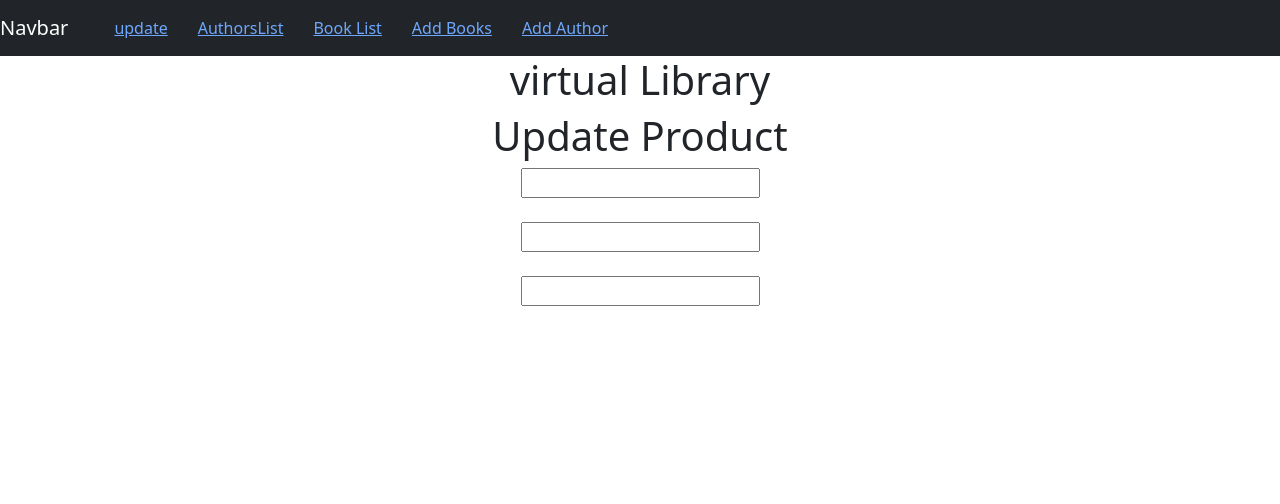
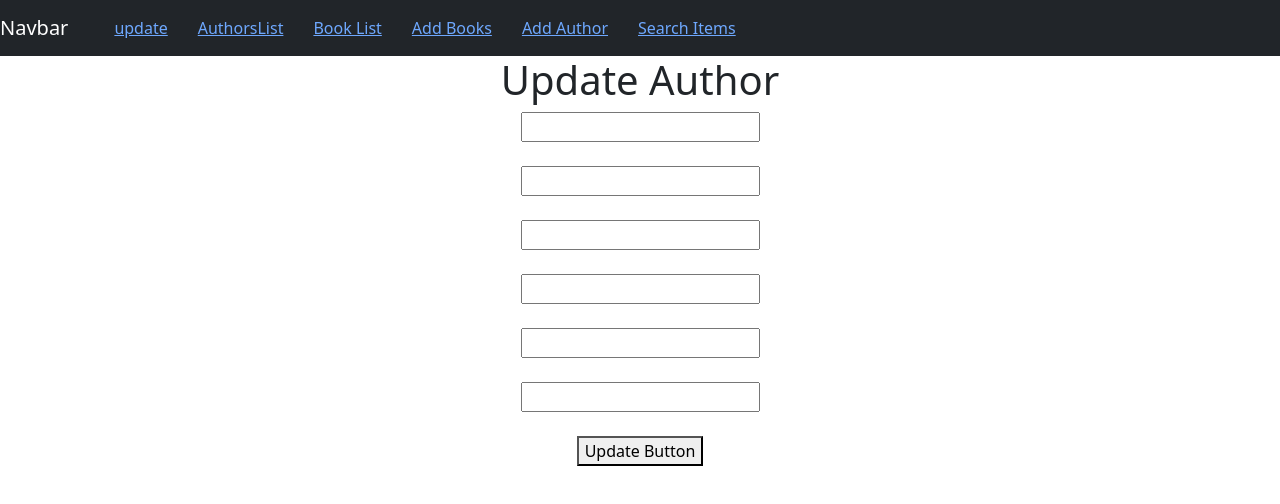
Before and after one commit to mwihoti/Virtual-Library, a React (Create React App) app in the folder virtual-lib_dashboard/: page /authorlist/update/1 in a window 1280 px wide. Shown: the top 504 px of the page. Built offline with nearby package versions, Linux system fonts and the light colour scheme; no server answers.

Commit message:
Virtual library

```diff
--- a/virtual-lib_dashboard/src/App.js
+++ b/virtual-lib_dashboard/src/App.js
@@ -6,6 +6,8 @@ import Header from './header';
 import BookAdd from './BookAdd';
 import AddAuthor from './AddAuthor';
 import Updates from './UpdateBook';
+import UpdateAuthor from './UpdateAuthor';
+import SearchItems from './searchitems';
 import { BrowserRouter, Routes, Route } from 'react-router-dom';
 
 function App() {
@@ -13,13 +15,14 @@ function App() {
     <div className='App' >
       <BrowserRouter>
       <Header />
-      <h1>virtual Library</h1>
+
       <Routes>
 
 
      <Route path="authorlist" element={<AuthorList/>}/>
-     <Route path="/authorlist/update/:id" element={<Updates />} />
+     <Route path="/authorlist/update/:id" element={<UpdateAuthor />} />
      <Route path="books" element={<BookAdd />}/>
+     <Route path="search" element={<SearchItems />}/>
      <Route path="/booklist/update/:id" element={<Updates />} />
      <Route path="booklist" element={<BookList />}/>
      <Route path="authors" element={< AddAuthor/>}/>
--- a/virtual-lib_dashboard/src/BookAdd.js
+++ b/virtual-lib_dashboard/src/BookAdd.js
@@ -4,6 +4,7 @@ function BookAdd() {
     const [name, setName] = useState("");
     const [isbn, setIsbn] = useState("");
     const [author, setAuthor] = useState("");
+    const [author_id, setAuthor_id] = useState("");
 
     async function addbook ()
     {
@@ -12,6 +13,7 @@ function BookAdd() {
         formData.append('name', name);
         formData.append('isbn', isbn);
         formData.append('author', author);
+        formData.append('author_id', author_id);
         let response = await fetch("http://localhost:8000/api/book",{
             method: 'POST',
             body: formData
@@ -22,6 +24,7 @@ function BookAdd() {
           setName("");
           setIsbn("");
           setAuthor("");
+          setAuthor_id("");
 
 
     }
@@ -35,6 +38,7 @@ function BookAdd() {
         <input type="text" value={name} onChange={(e) => setName(e.target.value)} className='form-control' placeholder='Name'/>
         <input type="text" value={isbn} onChange={(e) => setIsbn(e.target.value)} className='form-control' placeholder='isbn'/>
         <input type="text" value={author} onChange={(e) => setAuthor(e.target.value)} className='form-control' placeholder='Author'/>
+        <input type="text" value={author_id} onChange={(e) => setAuthor_id(e.target.value)} className='form-control' placeholder='Author_id'/>
         </div>
         <button className='btn btn-primary' onClick={addbook}>ADD BOOK</button>
 
--- a/virtual-lib_dashboard/src/UpdateAuthor.js
+++ b/virtual-lib_dashboard/src/UpdateAuthor.js
@@ -0,0 +1,39 @@
+import React from 'react'
+import { useState, useEffect } from 'react'
+import { useNavigate, useParams } from 'react-router-dom';
+function UpdateAuthor() {
+    const [author, setAuthor] = useState([]);
+    const {id} = useParams();
+    const navigate = useNavigate();
+
+    useEffect(() => {
+        const fetchData = async () => {
+            try {
+                let result = await fetch(`http://localhost:8000/api/author/${id}`);
+                result = await result.json();
+                setAuthor(result)
+            } catch(error){
+                console.log("Missing data", error)
+            }
+        }; fetchData()
+    }, [id])
+
+    return (
+    <div>
+        <h1>Update Author</h1>
+        <input type='text' defaultValue={author.name} /> <br/> <br/>
+        <input type="text" defaultValue={author.id} /> <br/><br/>
+
+        <input type='text' defaultValue={author.gender} /> <br/> <br/>
+        <input type='text' defaultValue={author.age} /> <br/> <br/>
+        <input type='text' defaultValue={author.country} /> <br/> <br/>
+        <input type='text' defaultValue={author.genre} /> <br/> <br/>
+
+        <button>Update Button</button>
+
+
+    </div>
+  )
+}
+
+export default UpdateAuthor
--- a/virtual-lib_dashboard/src/UpdateBook.js
+++ b/virtual-lib_dashboard/src/UpdateBook.js
@@ -2,7 +2,7 @@ import React from 'react'
 import { useState, useEffect } from 'react';
 import {useNavigate, useParams} from 'react-router-dom';
 
-function Updates(props) {
+function Updates() {
     const [data, setData] = useState([]);
     const navigate = useNavigate();
     const {id} = useParams();
@@ -22,10 +22,13 @@ function Updates(props) {
 
   return (
     <div>
-        <h1>Update Product</h1>
-        <input type='text' defaultValue={data.name} /> <br /> <br />
-        <input type='text' defaultValue={data.isbn} /> <br /> <br />
-        <input type="text" defaultValue={data.author} /> <br/><br/>
+        <h1>Update Books</h1>
+        <input type='text' value={data.name} /> <br /> <br />
+        <input type='text' value={data.isbn} /> <br /> <br />
+        <input type='text' value={data.author} /> <br/><br/>
+
+
+        <button>Update Button</button>
 
     </div>
 
--- a/virtual-lib_dashboard/src/header.js
+++ b/virtual-lib_dashboard/src/header.js
@@ -14,6 +14,7 @@ function Header() {
               <Link to="/booklist">Book List</Link>
               <Link to="/books">Add Books</Link>
               <Link to="/authors">Add Author</Link>
+              <Link to="/search">Search Items</Link>
             </Nav>
 
         </Navbar>
--- /dev/null
+++ b/virtual-lib_dashboard/src/searchitems.js
@@ -0,0 +1,25 @@
+import React, { useState } from 'react';
+import Header from './header';
+
+function SearchItems() {
+    const [data, setData] = useState([])
+    async function search(key) {
+        console.warn(key)
+        let result = await fetch("http://localhost:8000/api/search/" + key)
+        result = await result.json();
+        setData(result)
+
+    }
+    return (
+        <div className='col-sm-6 offset-sm-3'>
+
+
+            <h1>search items</h1>
+            <input type='text' className="form-control" onChange={(e) => search(e.target.value)} placeholder='Search items' />
+
+
+        </div>
+    )
+}
+
+export default SearchItems
```
